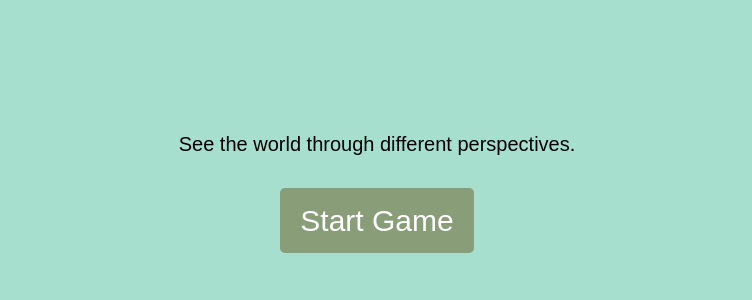
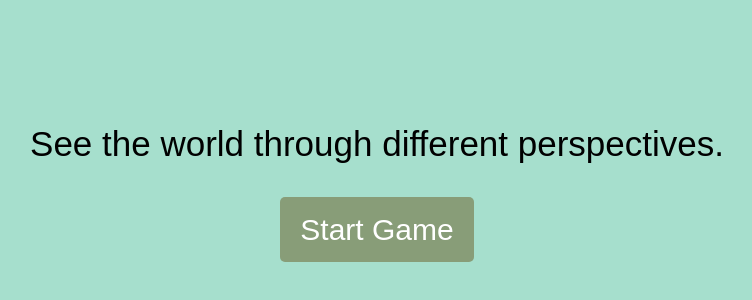
Before and after one commit to davidtopping02/lbg-game-jam-perspectrum, a React (Vite) app: page / in a window 1280 px wide. Shown: the part 292-592 px from the top of the page, without its empty margins (263-1015 px from the left). Built offline with nearby package versions, Linux system fonts and the light colour scheme; a web font is replaced by a local one.

Commit message:
more stuff

```diff
--- a/src/Components/WelcomePage/WelcomePage.jsx
+++ b/src/Components/WelcomePage/WelcomePage.jsx
@@ -33,9 +33,9 @@ const WelcomePage = ({ incrementPageNumber }) => {
     if (fadeOut) {
       setTimeout(() => {
         setFadeOut(false);
-        setTitle(" ".repeat(fullTitle.length)); // Keep space for text
+        setTitle(" ".repeat(fullTitle.length));
         setTyping(false);
-        setTimeout(() => setTyping(true), 1000); // Restart typing after fade
+        setTimeout(() => setTyping(true), 1000);
       }, 1000);
     }
   }, [fadeOut]);
@@ -55,7 +55,7 @@ const WelcomePage = ({ incrementPageNumber }) => {
       >
         {title}
       </h1>
-      <h2 className="lead">{subtitles[subtitleIndex]}</h2>
+      <h2>{subtitles[subtitleIndex]}</h2>
       <button
         className="btn btn-primary btn-lg mt-4"
         onClick={incrementPageNumber}
```
